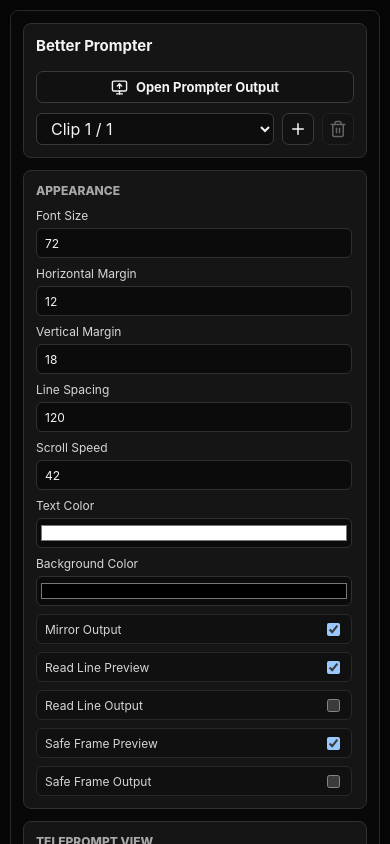
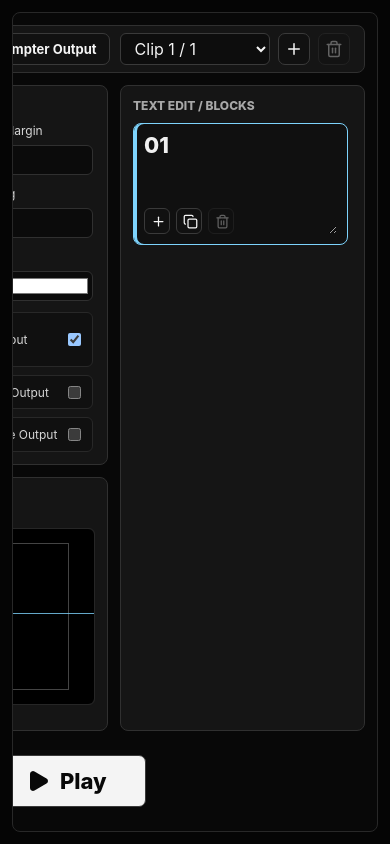
Before and after one commit to Seeyoulater21/Better-Prompter, a React (Vite) app: page / in a window 390 px wide. Shown: the top 844 px of the page. Built offline with nearby package versions, Linux system fonts and the light colour scheme.

Commit message:
Keep operator workspace fixed to viewport

```diff
--- a/src/styles.css
+++ b/src/styles.css
@@ -5,9 +5,9 @@
 html,
 body,
 #root {
-  min-height: 100%;
   height: 100%;
   margin: 0;
+  overflow: hidden;
 }
 
 body {
@@ -28,23 +28,27 @@
 }
 
 .app-shell {
-  min-height: 100vh;
+  height: 100vh;
+  min-height: 0;
   display: grid;
   place-items: stretch;
   padding: 12px;
   background: #050505;
+  overflow: hidden;
 }
 
 .workspace-frame {
   width: 100%;
-  min-height: calc(100vh - 24px);
+  height: 100%;
+  min-height: 0;
   display: grid;
-  grid-template-rows: 48px 1fr 76px;
+  grid-template-rows: 48px minmax(0, 1fr) 76px;
   gap: 12px;
   padding: 12px;
   border: 1px solid #282828;
   border-radius: 8px;
   background: #080808;
+  overflow: hidden;
 }
 
 .topbar,
@@ -80,13 +84,15 @@
   display: grid;
   grid-template-columns: minmax(340px, 28%) minmax(0, 1fr);
   gap: 12px;
+  overflow: hidden;
 }
 
 .left-column {
   min-height: 0;
   display: grid;
-  grid-template-rows: minmax(300px, 3fr) minmax(180px, 2fr);
+  grid-template-rows: minmax(0, 3fr) minmax(0, 2fr);
   gap: 12px;
+  overflow: hidden;
 }
 
 .panel {
@@ -185,7 +191,7 @@
   display: grid;
   grid-template-columns: 1fr 1fr;
   gap: 8px 10px;
-  overflow: auto;
+  overflow: hidden;
   padding-right: 2px;
 }
 
@@ -311,14 +317,17 @@
 }
 
 .block-editor {
+  min-height: 0;
   display: grid;
-  grid-template-rows: auto 1fr;
+  grid-template-rows: auto minmax(0, 1fr);
   gap: 10px;
+  overflow: hidden;
 }
 
 .block-list {
   min-height: 0;
-  overflow: auto;
+  overflow-x: hidden;
+  overflow-y: auto;
   display: grid;
   align-content: start;
   gap: 10px;
@@ -402,62 +411,3 @@
   white-space: nowrap;
   border: 0;
 }
-
-@media (max-width: 900px) {
-  .app-shell {
-    place-items: start stretch;
-    padding: 10px;
-  }
-
-  .workspace-frame {
-    min-height: calc(100vh - 20px);
-    grid-template-rows: auto 1fr 68px;
-  }
-
-  .topbar,
-  .workspace-main {
-    grid-template-columns: 1fr;
-  }
-
-  .topbar {
-    align-items: stretch;
-    flex-direction: column;
-    padding: 12px;
-  }
-
-  .topbar-actions {
-    align-items: stretch;
-    flex-direction: column;
-  }
-
-  .output-button {
-    justify-content: center;
-  }
-
-  .clip-controls select {
-    width: 100%;
-  }
-
-  .workspace-main {
-    display: grid;
-  }
-
-  .left-column {
-    grid-template-rows: auto minmax(220px, 1fr);
-  }
-
-  .appearance-grid,
-  .block-row {
-    grid-template-columns: 1fr;
-  }
-
-  .block-toolbar {
-    grid-template-columns: 1fr repeat(3, 26px);
-    grid-template-rows: 26px;
-  }
-
-  .block-index {
-    grid-column: auto;
-    font-size: 18px;
-  }
-}
```
